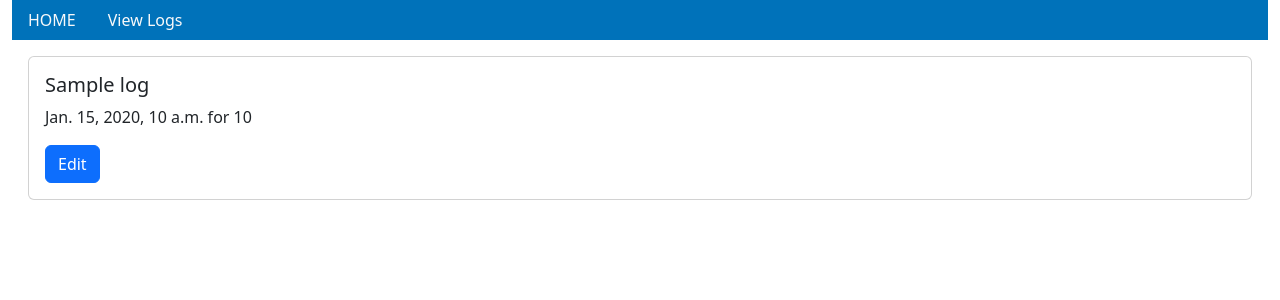
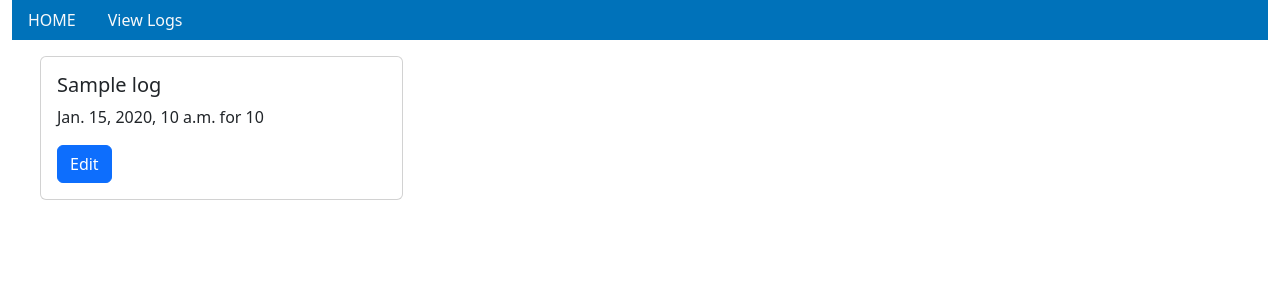
Before and after one commit to SDEV-220/SDEV_220_Final_Project_Sweetwater, a Django app: template tracker/templates/tracker/view_logs.html in a window 1280 px wide. Shown: the top 300 px of the page. Run offline with Django 3.2, Linux system fonts and the light colour scheme; the template is opened without the code that fills it: most values are stand-ins (such as "Sample title", 1, 10 or a date in 2020); some libraries are stand-ins or nearby versions.

Commit message:
Format columns

```diff
--- a/tracker/templates/tracker/view_logs.html
+++ b/tracker/templates/tracker/view_logs.html
@@ -3,8 +3,11 @@
 {% block title %}View Your Logs{% endblock title %}
 
 {% block content %}
-  {% for log in logs %}
 
+<div class="container-fluid">
+  <div class="row justify-content-start">
+    {% for log in logs %}
+    <div class="col-md-4">
       <div class="card m-3">
         <div class="card-body">
           <h5 class="card-title">{{ log }}</h5>
@@ -13,7 +16,8 @@
           <a href="#" class="btn btn-primary">Edit</a>
         </div>
       </div>
-
-
+    </div>
   {% endfor %}
+  </div>
+</div>
 {% endblock content %}
```
